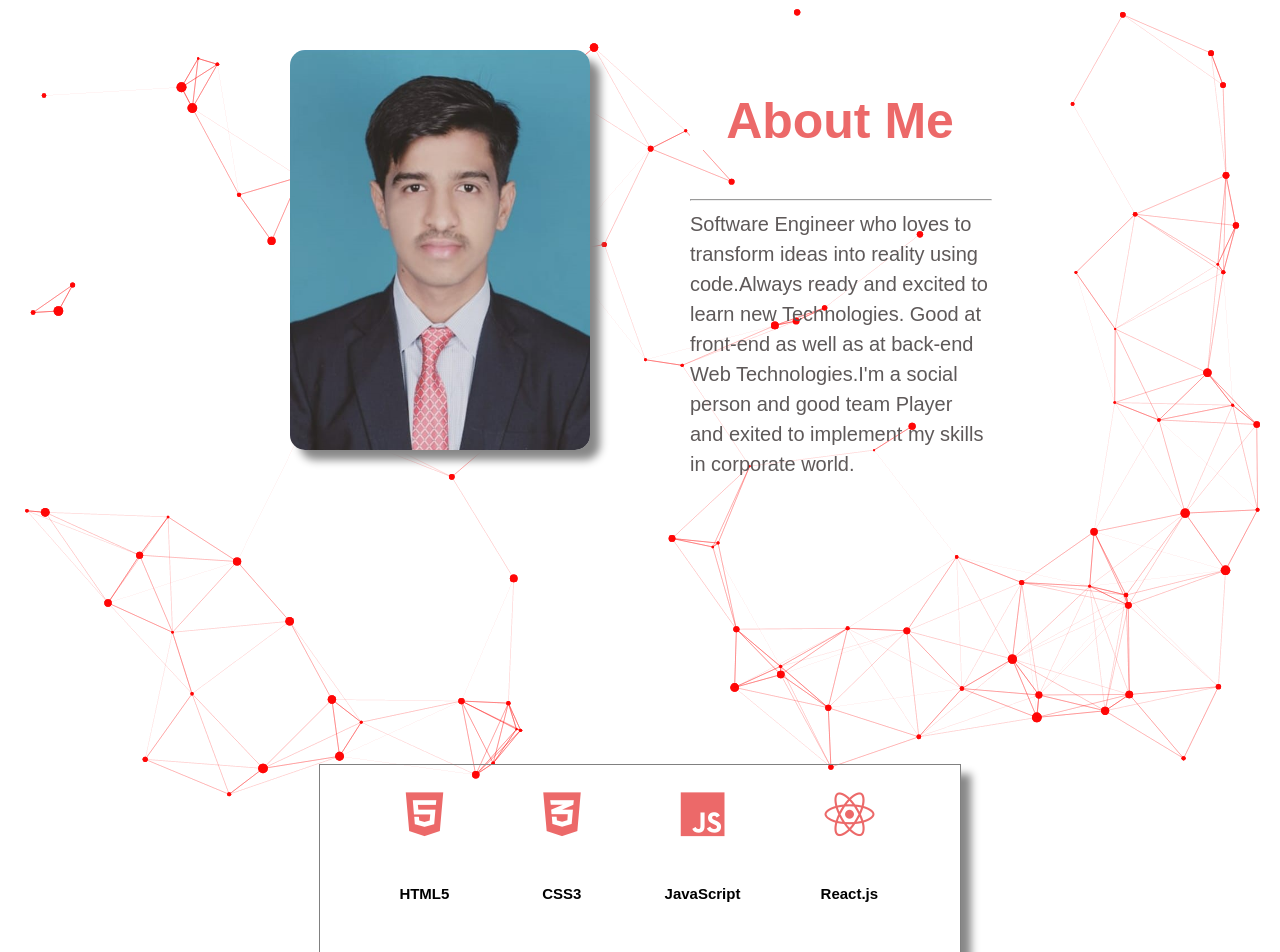
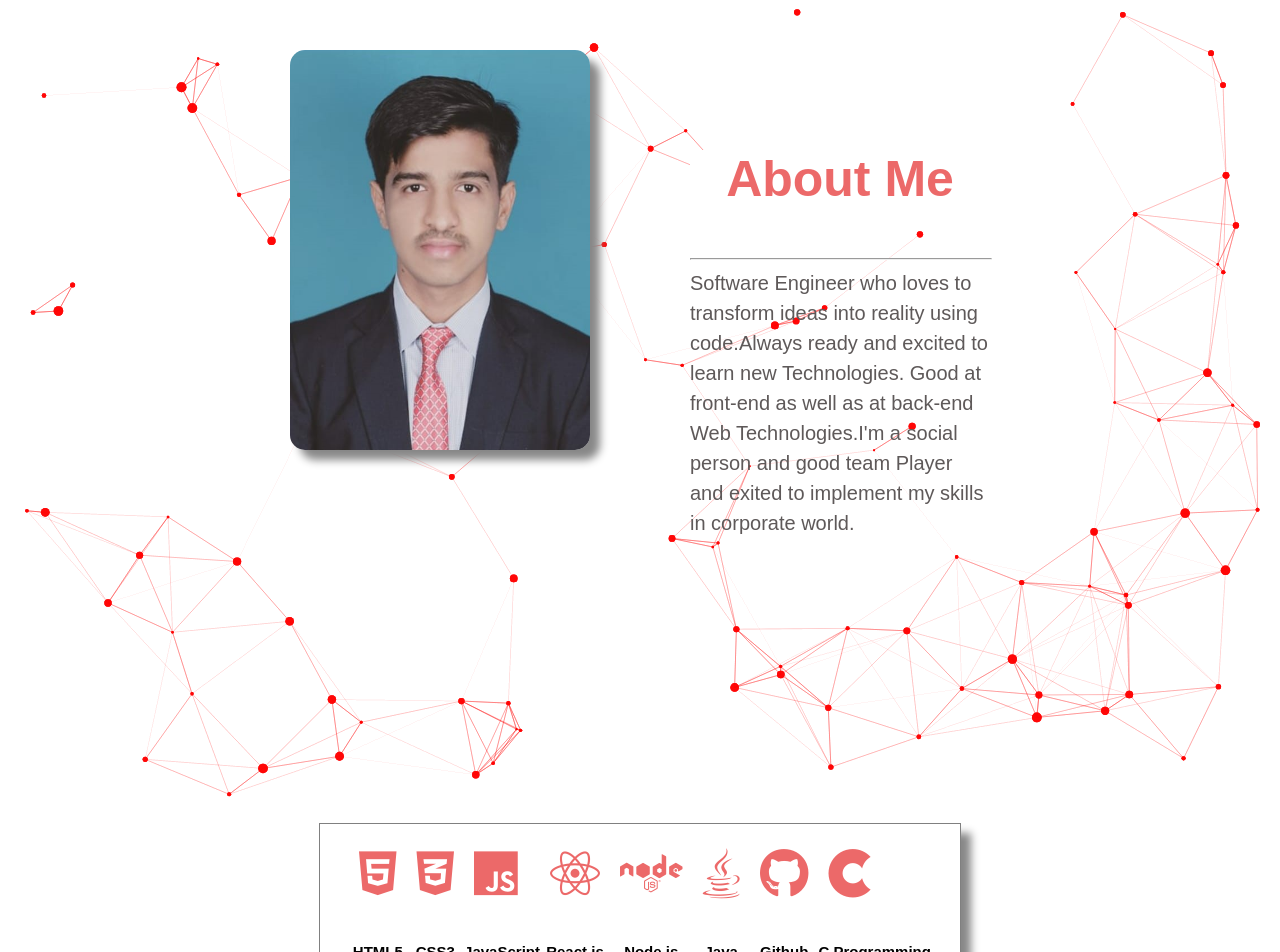
Before and after one commit to jaydeepmane4329/React-Portfolio, a React (Create React App) app: page / in a window 1280 px wide. Shown: the top 952 px of the page. Built offline with nearby package versions, Linux system fonts and the light colour scheme; a web font is replaced by a local one.

Commit message:
initial commit

```diff
--- a/public/index.html
+++ b/public/index.html
@@ -4,7 +4,7 @@
     <link rel="stylesheet" href="https://unpkg.com/aos@next/dist/aos.css" />
     <meta charset="utf-8" />
     <link rel="icon" href="jaydeep.jpg" />
-    <meta name="viewport" content="width=device-width, initial-scale=1" />
+    <meta name="viewport" content="width=device-width, initial-scale=1.0" />
     <meta name="theme-color" content="#000000" />
     <meta
       name="description"
--- a/src/Components/Styles/Contact.css
+++ b/src/Components/Styles/Contact.css
@@ -30,7 +30,7 @@
 }
 h2{
     text-align: center;
-
+    margin-top: 100px;
     background-color: white;
 }
 footer{
@@ -79,7 +79,5 @@
         padding: 0px;
         margin: 0px;
     }
-    /* .man{
-        width: 100px;
-    } */
+
 }
--- a/src/Components/Styles/Header.css
+++ b/src/Components/Styles/Header.css
@@ -54,5 +54,6 @@
     }
     p1{
         font-size: 18px;
+
     }
 }
--- a/src/Components/Styles/Project.css
+++ b/src/Components/Styles/Project.css
@@ -41,3 +41,9 @@
     margin: 0;
     text-decoration: none;
 }
+
+@media only screen and (max-width:600px){
+  .projects{
+      width: 100%;
+  }
+}
--- a/src/Components/Styles/Title.css
+++ b/src/Components/Styles/Title.css
@@ -61,7 +61,7 @@
       margin-top: 220px;
     }
     .main{
-      /* width: 100%; */
+      width: 100%;
       height: 500px;
     }
   }
--- a/src/Components/Styles/skills.css
+++ b/src/Components/Styles/skills.css
@@ -12,7 +12,7 @@
 }
 p3{
     font-size: 70px;
-    margin: 40px;
+    margin-top: 40px;
     color: grey;
 }
 p3:hover{
```
Also changed, not shown: 2 other files (tests, documents, lock files or other folders).
